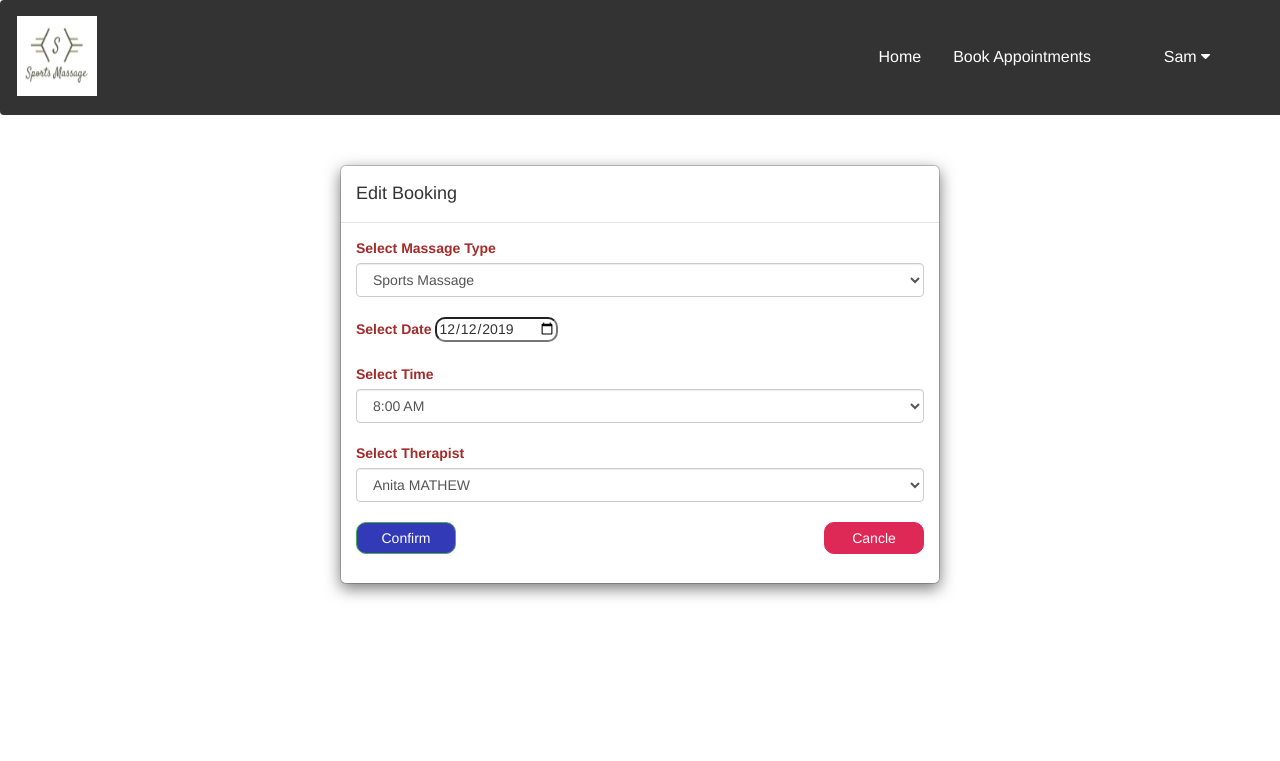
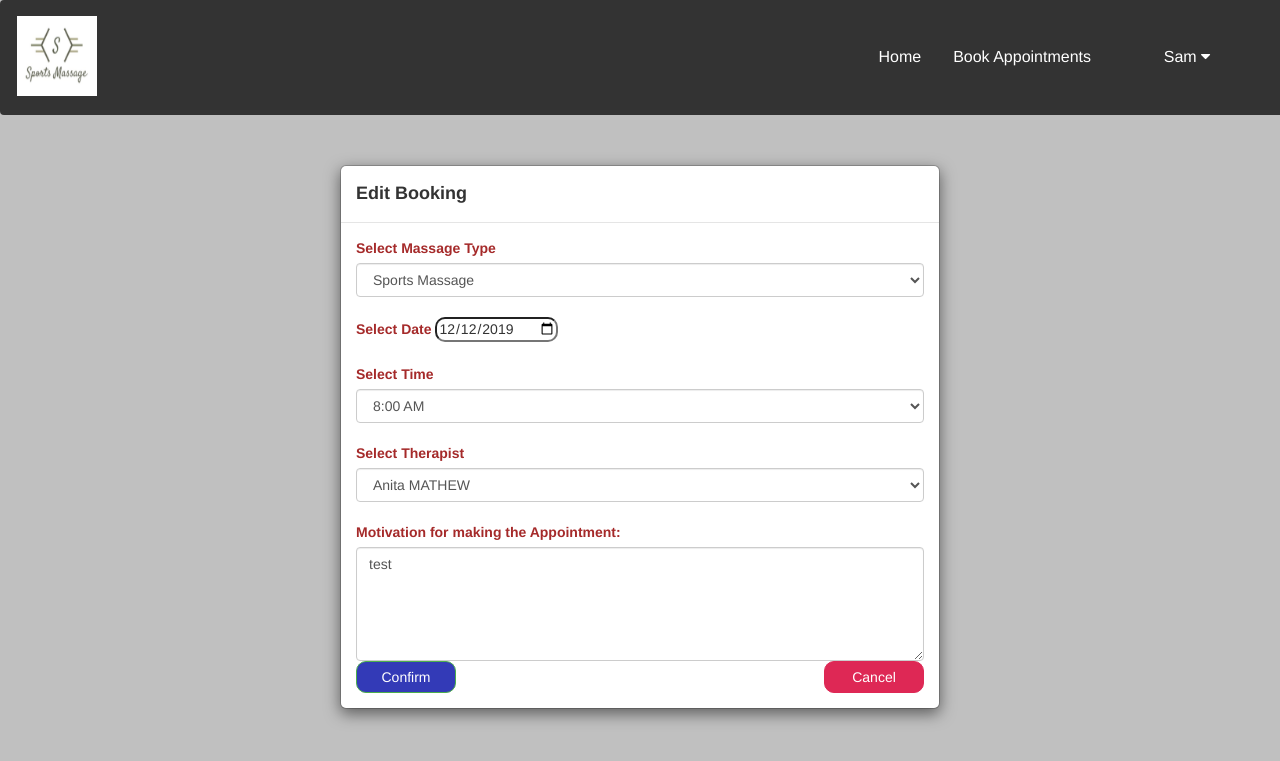
Before and after one commit to AnitaAnnaStephen/COMP606A1P2, a PHP site: page /Edit.php?id=20 in a window 1280 px wide. Shown: the top 761 px of the page. Run offline with PHP 8.4, Linux system fonts and the light colour scheme; a user stored in the database is signed in; data comes from the database, SQL or seed files in the repository; some libraries are stand-ins or nearby versions.

Commit message:
Added message field in edit page

```diff
--- a/Assignment1Part3/Edit.php
+++ b/Assignment1Part3/Edit.php
@@ -1,5 +1,5 @@
 <?php
-include('EditDB.php');
+//include('EditDB.php');
 require("usertab.php");
 require 'dbconnect.php';
 
@@ -12,6 +12,8 @@ $s = $row['ServiceId'];
 $e = $row['EmployeeId'];
 $d = $row['BookedDate'];
 $t = $row['Bookedtime'];
+$m = $row['MessageForTherapist'];
+$_SESSION['Id']=$bookingid;
 // var_dump($s);
 ?>
 <html>
@@ -21,17 +23,17 @@ $t = $row['Bookedtime'];
      <link rel="stylesheet" href="https://maxcdn.bootstrapcdn.com/bootstrap/3.4.0/css/bootstrap.min.css">
 </head>
 
-<body>
+<body style="background-color:silver;">
      <div class="container">
      <div id="add_data_Modal" class="">
           <div class="modal-dialog">
                <div class="modal-content">
                     <div class="modal-header">
                          <!-- <button type="button" class="close" data-dismiss="modal">&times;</button>   -->
-                         <h4 class="modal-title">Edit Booking</h4>
+                         <h4 class="modal-title"><b>Edit Booking</b></h4>
                     </div>
                     <div class="modal-body">
-                         <form method="post" id="insert_form">
+                         <form method="post" id="insert_form" action="EditDB.php">
 
                               <label>Select Massage Type</label>
                               <select name="MassageType" id="MassageType" class="form-control" >
@@ -76,12 +78,14 @@ $t = $row['Bookedtime'];
                               </select>
 
                               <br />
+                              <label for="comment">Motivation for making the Appointment:</label>
+                          <textarea class="form-control" rows="5" id="message" name="message"value="<?php echo $m;?>"><?php echo $m;?></textarea>
                               <input type="hidden" name="booking_id" id=<?php echo $bookingid; ?> />
                               <div class="col-sd-6">
 
                               <button type="submit" id="btn" name="edit" class="btn btn-success"> Confirm</button>
 
-                              <a href="userhome.php" id="btn" class="btn btn-success"  style="background-color:#de2855;border-color:#de2855;float:right">Cancle</a>
+                              <a href="userhome.php" id="btn" class="btn btn-success"  style="background-color:#de2855;border-color:#de2855;float:right">Cancel</a>
 
                                    </div>
                          </form>
```
